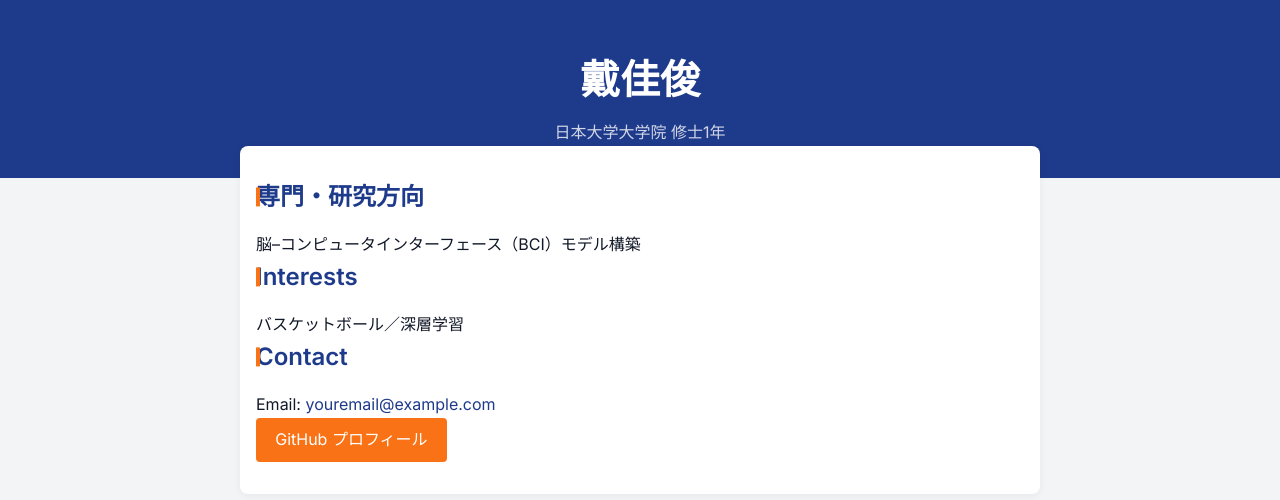
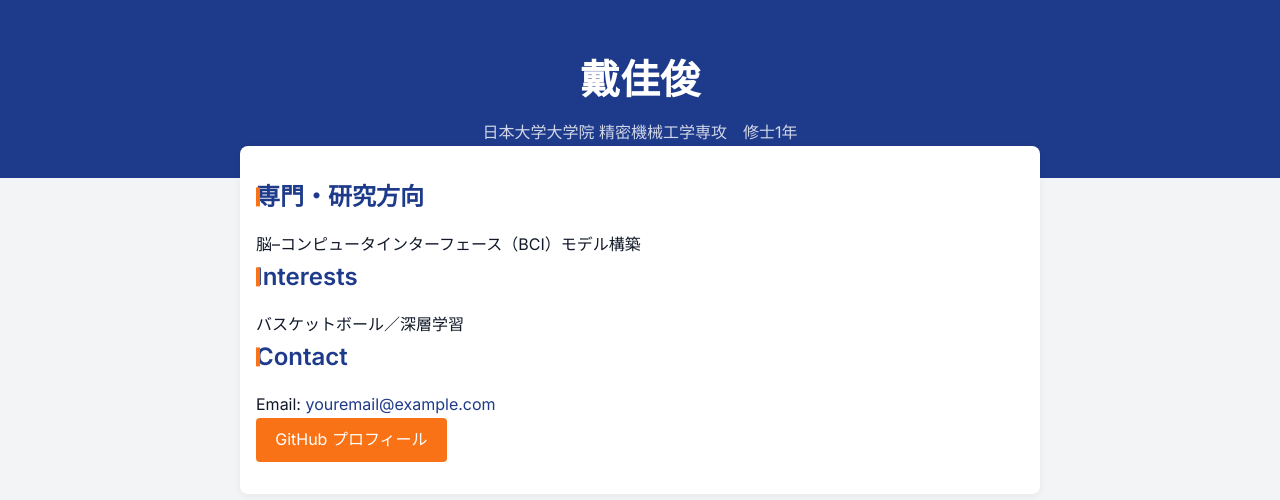
Before and after one commit to Se1rendipity/web, a plain HTML site: page index.html in a window 1280 px wide. Drawn offline with Linux system fonts and the light colour scheme.

Commit message:
Update index.html

```diff
--- a/index.html
+++ b/index.html
@@ -12,7 +12,7 @@
 
   <header>
     <h1>戴佳俊</h1>
-    <p>日本大学大学院 修士1年</p>
+    <p>日本大学大学院 精密機械工学専攻　修士1年</p>
   </header>
 
   <div class="container">
```
